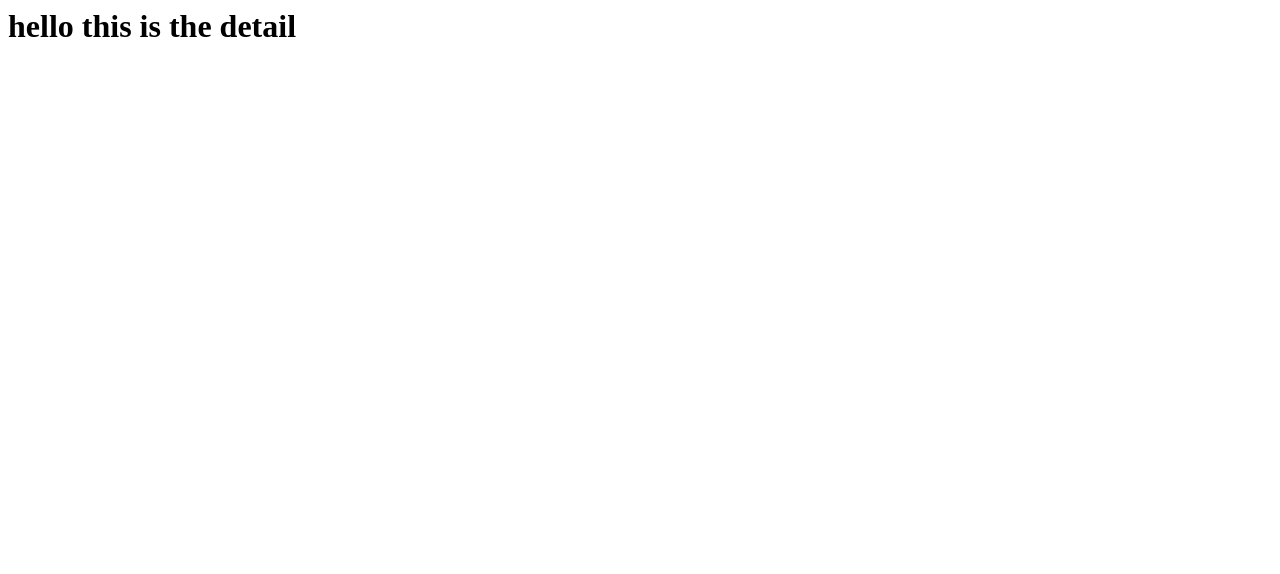
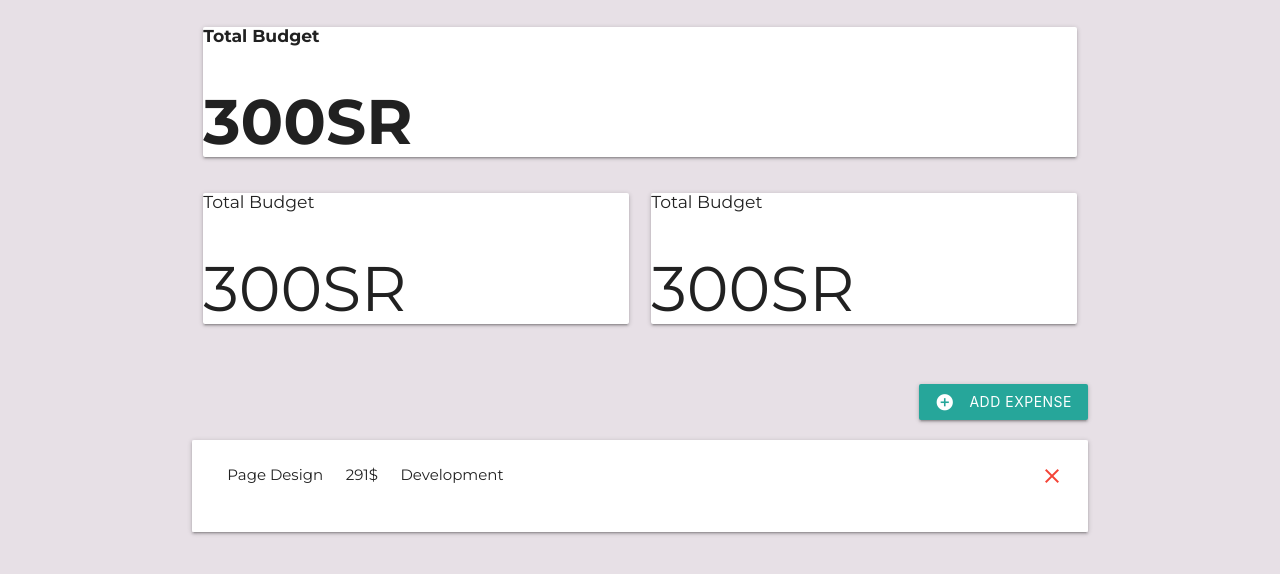
Before and after one commit to shahad23abdullah/BT, a Django app: page /1 in a window 1280 px wide. Shown: the top 574 px of the page. Run offline with Django 5.2, Linux system fonts and the light colour scheme.

Commit message:
seconed page

```diff
--- a/budegetproject/budget/static/css/styles.css
+++ b/budegetproject/budget/static/css/styles.css
@@ -20,3 +20,11 @@
     padding: 10px ;
     margin-bottom: 30px;
 }
+
+/*project detailes*/
+
+.section-stats h1{
+    font-size: 4vw;
+    margin: 15px 0px;
+
+}
--- a/budegetproject/budget/templates/budget/project_detail.html
+++ b/budegetproject/budget/templates/budget/project_detail.html
@@ -1 +1,63 @@
-<h1>hello this is the detail</h1>
+{% extends "budget/base.html" %}
+
+{% block content %}
+
+<div class="container">
+  <section class="section section stats">
+    <div class="row">
+
+        <div class="col s12 m12 14 ">
+            <div class="card panel">
+                <h6 class ="bold">Total Budget</h6>
+                <h1 class ="bold">300SR</h1>
+            </div>
+        </div>
+
+        <div class="col s12 m6 14 ">
+            <div class="card panel">
+                <h6>Total Budget</h6>
+                <h1>300SR</h1>
+            </div>
+        </div>
+
+        <div class="col s12 m6 14 ">
+            <div class="card panel">
+                <h6>Total Budget</h6>
+                <h1>300SR</h1>
+            </div>
+        </div>
+
+    </div>
+  </section>
+  <section class="sectio setio-expenses">
+    <div class="row">
+        <button class="btn waves-effect right"><i class="material-icons white-text left">add_circle</i>
+             Add Expense</button>
+    </div>
+    <ul class="z-depth-1">
+        <li>
+            <div class="card-panel z-depth-0">
+                <div class="row">
+                    <div class="col 16">
+                        <span class="title">Page Design</span>
+                    </div>
+
+                    <div class="col 13">
+                        <span class="title">291$</span>
+                    </div>
+
+                    <div class="col 1">
+                        <span class="title">Development</span>
+                    </div>
+                    <a href="">
+                        <i class="material-icons red-text right">close</i>
+                    </a>
+                </div>
+            </div>
+        </li>
+
+    </ul>
+  </section>
+</div>
+
+{% endblock %}
```
